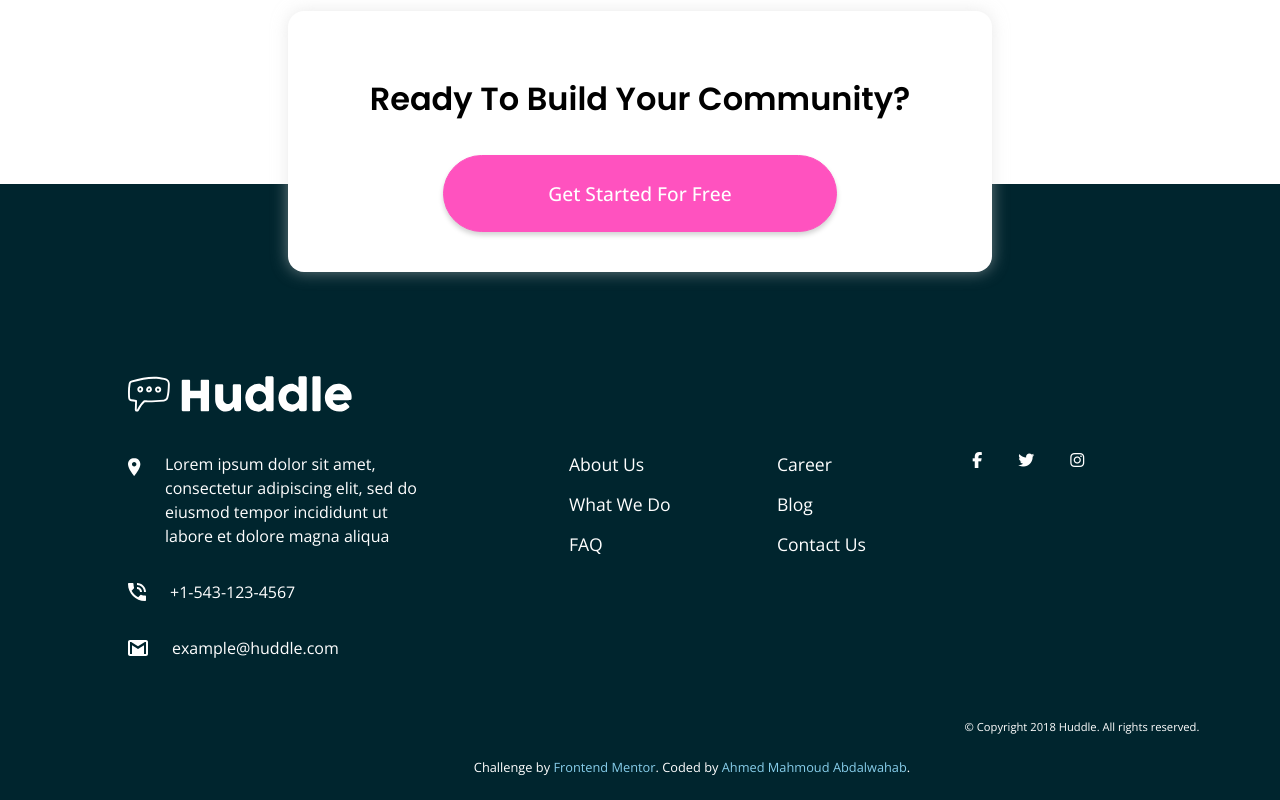
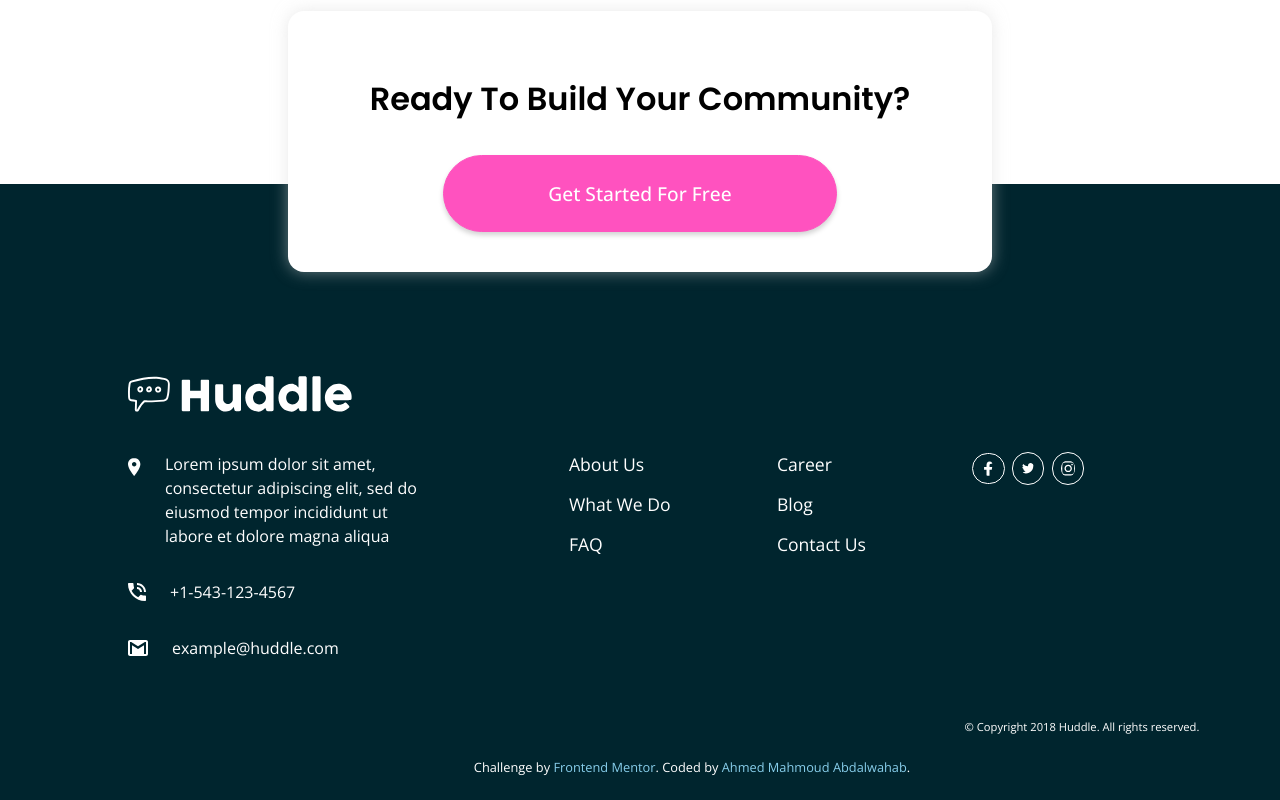
Before and after one commit to Ahmed96Mah/F-E-M-Huddle-Design, a website: page index.html in a window 1280 px wide. Shown: the part 2239-3039 px from the top of the page. Drawn offline with nearby package versions, Linux system fonts and the light colour scheme.

Commit message:
Update page's markup

```diff
--- a/index.html
+++ b/index.html
@@ -119,9 +119,17 @@
         </div>
 
         <div class="social">
-          <i class="fa-brands fa-facebook-f"></i>
-          <i class="fa-brands fa-twitter"></i>
-          <i class="fa-brands fa-instagram"></i>
+          <a href="#" aria-label="Visit our page on facebaook">
+            <svg xmlns="http://www.w3.org/2000/svg" viewBox="0 0 320 512" id="facebook"><!--! Font Awesome Pro 6.1.1 by @fontawesome - https://fontawesome.com License - https://fontawesome.com/license (Commercial License) Copyright 2022 Fonticons, Inc. --><path d="M279.14 288l14.22-92.66h-88.91v-60.13c0-25.35 12.42-50.06 52.24-50.06h40.42V6.26S260.43 0 225.36 0c-73.22 0-121.08 44.38-121.08 124.72v70.62H22.89V288h81.39v224h100.17V288z"/></svg>
+          </a>
+
+          <a href="#" aria-label="Visit our page on twitter">
+            <svg xmlns="http://www.w3.org/2000/svg" viewBox="0 0 512 512" id="twitter"><!--! Font Awesome Pro 6.1.1 by @fontawesome - https://fontawesome.com License - https://fontawesome.com/license (Commercial License) Copyright 2022 Fonticons, Inc. --><path d="M459.37 151.716c.325 4.548.325 9.097.325 13.645 0 138.72-105.583 298.558-298.558 298.558-59.452 0-114.68-17.219-161.137-47.106 8.447.974 16.568 1.299 25.34 1.299 49.055 0 94.213-16.568 130.274-44.832-46.132-.975-84.792-31.188-98.112-72.772 6.498.974 12.995 1.624 19.818 1.624 9.421 0 18.843-1.3 27.614-3.573-48.081-9.747-84.143-51.98-84.143-102.985v-1.299c13.969 7.797 30.214 12.67 47.431 13.319-28.264-18.843-46.781-51.005-46.781-87.391 0-19.492 5.197-37.36 14.294-52.954 51.655 63.675 129.3 105.258 216.365 109.807-1.624-7.797-2.599-15.918-2.599-24.04 0-57.828 46.782-104.934 104.934-104.934 30.213 0 57.502 12.67 76.67 33.137 23.715-4.548 46.456-13.32 66.599-25.34-7.798 24.366-24.366 44.833-46.132 57.827 21.117-2.273 41.584-8.122 60.426-16.243-14.292 20.791-32.161 39.308-52.628 54.253z"/></svg>
+          </a>
+
+          <a href="#" aria-label="Visit our page on instagram">
+            <svg xmlns="http://www.w3.org/2000/svg" viewBox="0 0 448 512" id="instagram"><!--! Font Awesome Pro 6.1.1 by @fontawesome - https://fontawesome.com License - https://fontawesome.com/license (Commercial License) Copyright 2022 Fonticons, Inc. --><path d="M224.1 141c-63.6 0-114.9 51.3-114.9 114.9s51.3 114.9 114.9 114.9S339 319.5 339 255.9 287.7 141 224.1 141zm0 189.6c-41.1 0-74.7-33.5-74.7-74.7s33.5-74.7 74.7-74.7 74.7 33.5 74.7 74.7-33.6 74.7-74.7 74.7zm146.4-194.3c0 14.9-12 26.8-26.8 26.8-14.9 0-26.8-12-26.8-26.8s12-26.8 26.8-26.8 26.8 12 26.8 26.8zm76.1 27.2c-1.7-35.9-9.9-67.7-36.2-93.9-26.2-26.2-58-34.4-93.9-36.2-37-2.1-147.9-2.1-184.9 0-35.8 1.7-67.6 9.9-93.9 36.1s-34.4 58-36.2 93.9c-2.1 37-2.1 147.9 0 184.9 1.7 35.9 9.9 67.7 36.2 93.9s58 34.4 93.9 36.2c37 2.1 147.9 2.1 184.9 0 35.9-1.7 67.7-9.9 93.9-36.2 26.2-26.2 34.4-58 36.2-93.9 2.1-37 2.1-147.8 0-184.8zM398.8 388c-7.8 19.6-22.9 34.7-42.6 42.6-29.5 11.7-99.5 9-132.1 9s-102.7 2.6-132.1-9c-19.6-7.8-34.7-22.9-42.6-42.6-11.7-29.5-9-99.5-9-132.1s-2.6-102.7 9-132.1c7.8-19.6 22.9-34.7 42.6-42.6 29.5-11.7 99.5-9 132.1-9s102.7-2.6 132.1 9c19.6 7.8 34.7 22.9 42.6 42.6 11.7 29.5 9 99.5 9 132.1s2.7 102.7-9 132.1z"/></svg>
+          </a>
         </div>
       </div>
 
```
